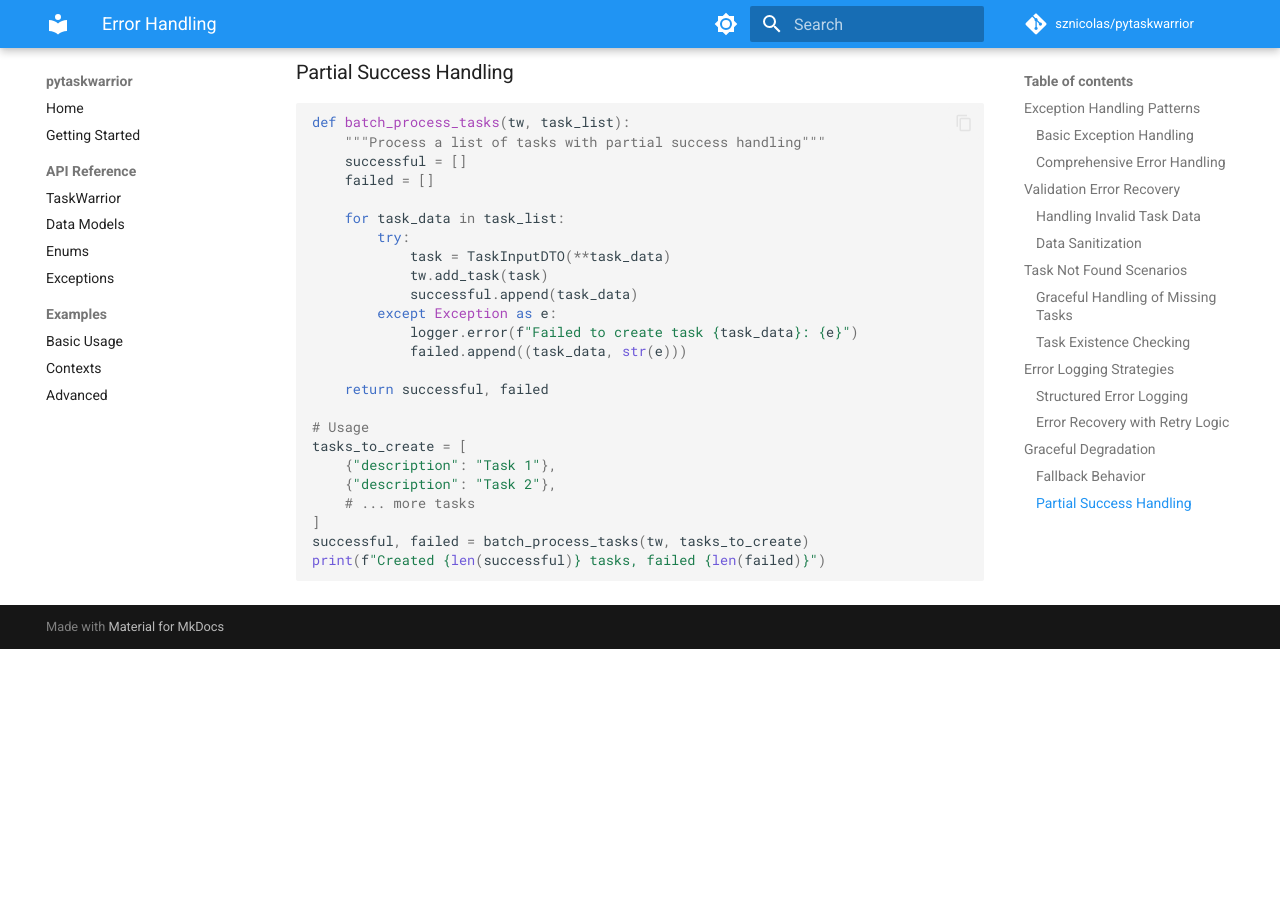
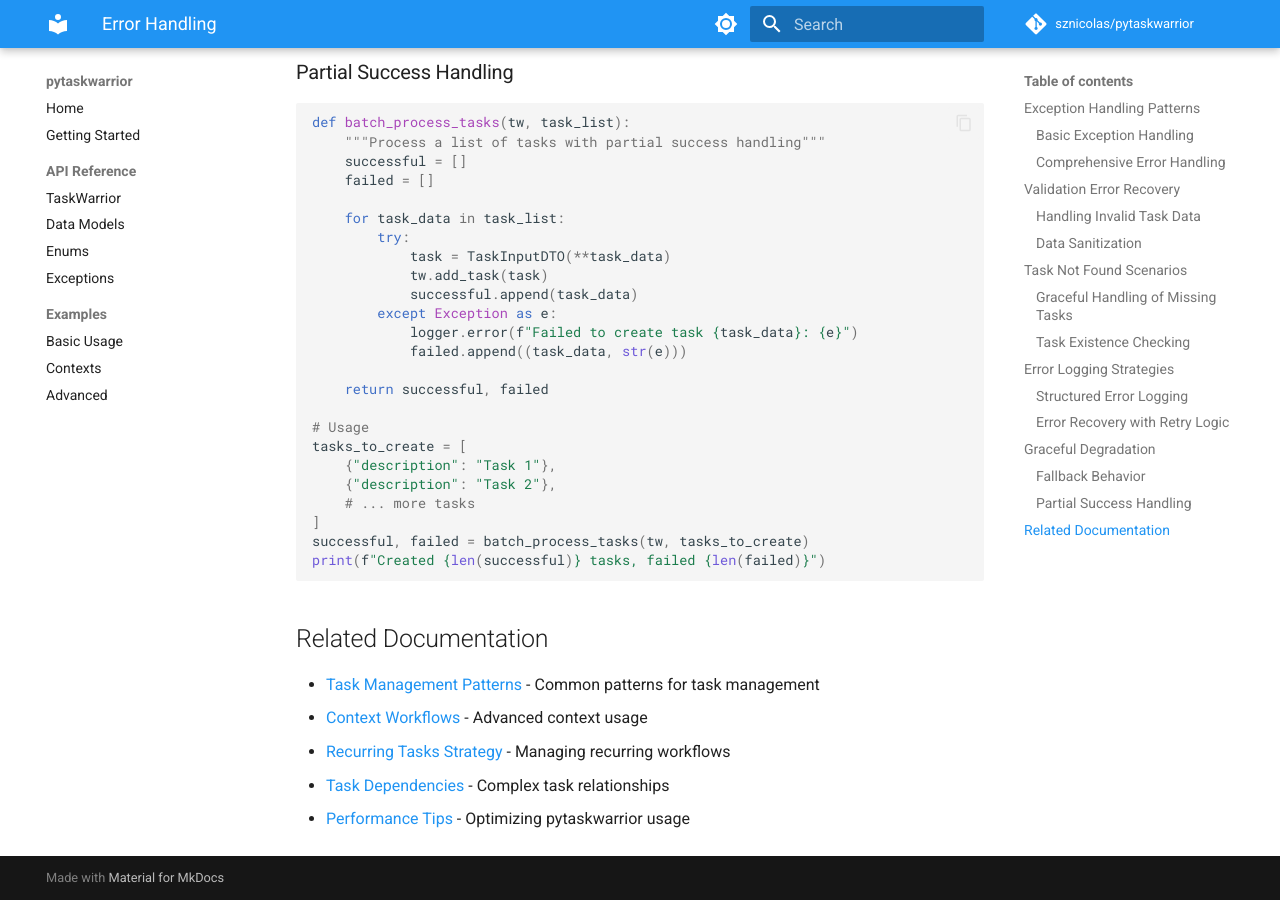
Before and after one commit to sznicolas/pytaskwarrior, an MkDocs documentation site: the page built from docs/llms/llms-errors.md, in a window 1280 px wide and 900 px high, scrolled down 4887 px. Built offline with MkDocs 1.6.1 and Material for MkDocs 9.7.7, drawn with Linux system fonts in a browser that asks for light colours; comment, search, counter and statistics services are not loaded; before the commit the page ends 5536 px from its top, so only the background shows below that.

Commit message:
docs: add cross-references in llms documentation where needed
Co-authored-by: aider (lm_studio/qwen3-coder-30b) <aider@aider.chat>

````diff
--- a/docs/llms/llms-errors.md
+++ b/docs/llms/llms-errors.md
@@ -270,3 +270,11 @@ tasks_to_create = [
 successful, failed = batch_process_tasks(tw, tasks_to_create)
 print(f"Created {len(successful)} tasks, failed {len(failed)}")
 ```
+
+## Related Documentation
+
+- [Task Management Patterns](llms-task-patterns.md) - Common patterns for task management
+- [Context Workflows](llms-contexts.md) - Advanced context usage
+- [Recurring Tasks Strategy](llms-recurring.md) - Managing recurring workflows
+- [Task Dependencies](llms-dependencies.md) - Complex task relationships
+- [Performance Tips](llms-performance.md) - Optimizing pytaskwarrior usage
````
Also changed, not shown: docs/llms/llms-contexts.md (+6 -0 lines), docs/llms/llms-dependencies.md (+6 -0 lines), docs/llms/llms-udas.md (+7 -0 lines).
